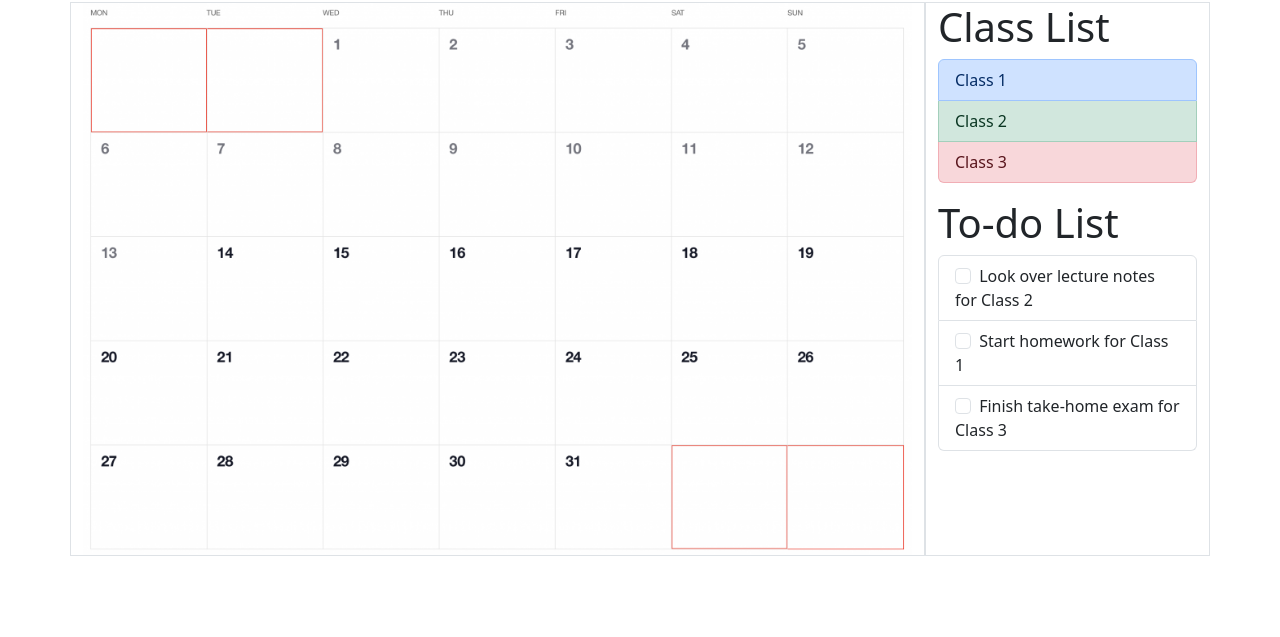
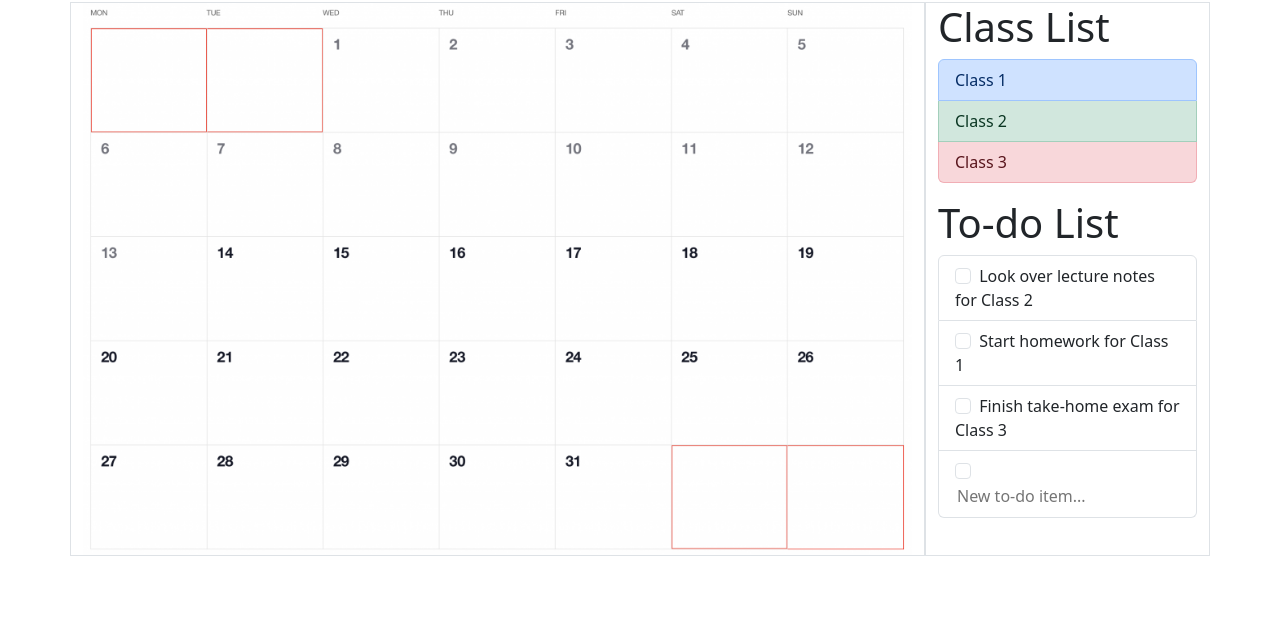
Before and after one commit to StudiousSDD/Studious, a Django app: page / in a window 1280 px wide. Shown: the part 88-725 px from the top of the page. Run offline with Django 4.2, Linux system fonts and the light colour scheme; some libraries are stand-ins or nearby versions.

Commit message:
Small formatting changes

```diff
--- a/notes/templates/notes/calendar.html
+++ b/notes/templates/notes/calendar.html
@@ -32,6 +32,10 @@
             <input class="form-check-input me-1" type="checkbox" value="">
             Finish take-home exam for Class 3
           </li>
+          <li class="list-group-item">
+            <input class="form-check-input me-1" type="checkbox" value="">
+            <input class="border-0" type="text" placeholder="New to-do item...">
+          </li>
         </ul>
       </div>
     </div>
--- a/notes/templates/notes/view-classes.html
+++ b/notes/templates/notes/view-classes.html
@@ -5,7 +5,7 @@
 {% block content %}
 <div class="row">
   <div class="col-sm-3 col-12 border-end">
-    <div class="row">
+    <div class="row sticky-top">
       <div class="col-12 mb-3">
         <h2>Classes</h2>
         <div class="list-group">
@@ -14,8 +14,6 @@
           <a class="list-group-item list-group-item-action list-group-item-danger" href="#class3">Class 3</a>
         </div>
       </div>
-    </div>
-    <div class="row">
       <div class="col-12 mb-3">
         <h2>Other</h2>
         <div class="list-group">
```
